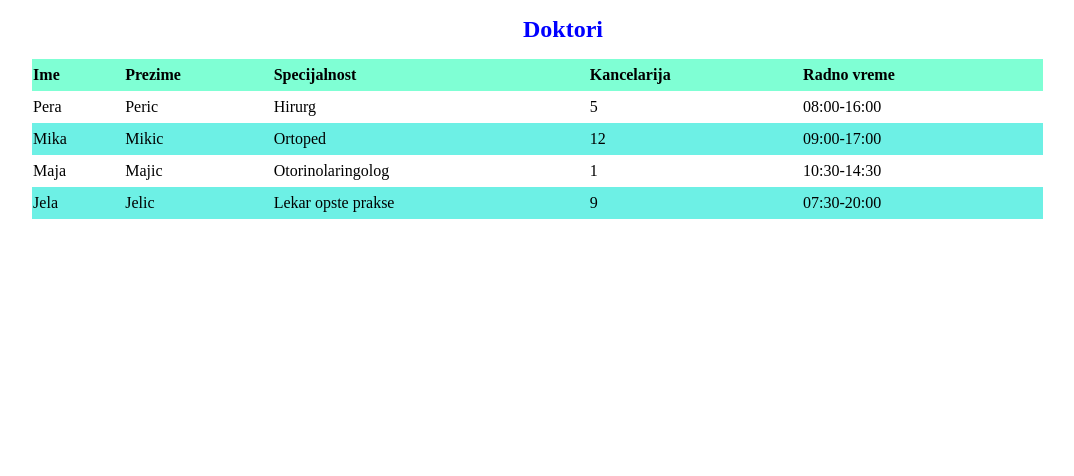
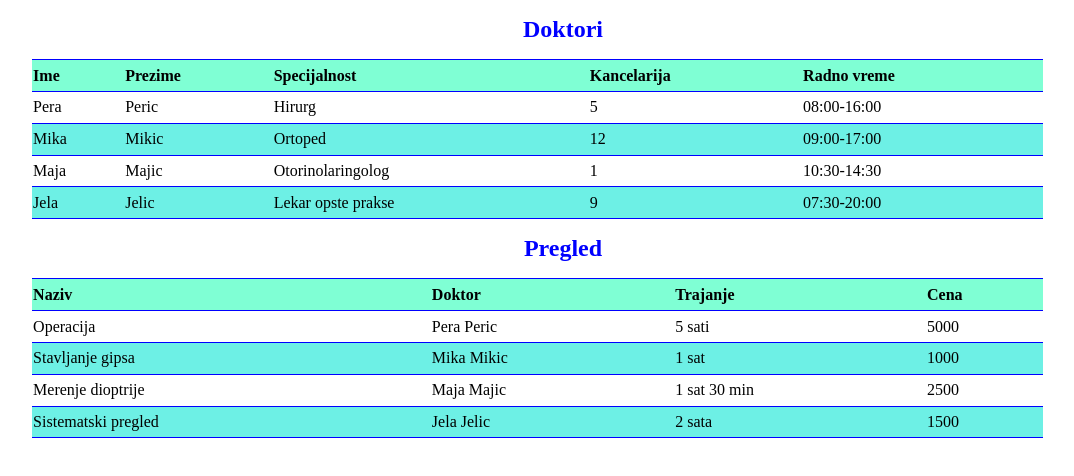
Before and after one commit to ssoko1/git-proba, a plain HTML site: page index.html in a window 1280 px wide. Shown: the whole page, without its empty margins (77-1151 px from the left). Drawn offline with Linux system fonts and the light colour scheme.

Commit message:
Kostur htmla

```diff
--- a/index.html
+++ b/index.html
@@ -46,5 +46,38 @@
             <td>07:30-20:00</td>
         </tr>
     </table>
+    <h1 class="pregled">Pregled</h1>
+    <table>
+        <tr class="jedan">
+            <th>Naziv</th>
+            <th>Doktor</th>
+            <th>Trajanje</th>
+            <th>Cena</th>
+        </tr>
+        <tr class="dva">
+            <td>Operacija</td>
+            <td>Pera Peric</td>
+            <td>5 sati</td>
+            <td>5000</td>
+        </tr>
+        <tr class="tri">
+            <td>Stavljanje gipsa</td>
+            <td>Mika Mikic</td>
+            <td>1 sat</td>
+            <td>1000</td>
+        </tr>
+        <tr class="cetiri">
+            <td>Merenje dioptrije</td>
+            <td>Maja Majic</td>
+            <td>1 sat 30 min</td>
+            <td>2500</td>
+        </tr>
+        <tr class="pet">
+            <td>Sistematski pregled</td>
+            <td>Jela Jelic</td>
+            <td>2 sata</td>
+            <td>1500</td>
+        </tr>
+    </table>
 </body>
 </html>
--- a/scss/styles.scss
+++ b/scss/styles.scss
@@ -3,7 +3,7 @@
 body{
 height: 100vh;
 }
-.doktor{
+.doktor,.pregled{
     color: blue;
     font-weight: bold;
     font-size: x-large;
@@ -18,17 +18,23 @@ table{
     border-collapse: collapse;
     th{
         text-align: start;
+        border-bottom: 0.1em  blue solid;
+        border-top: 0.1em blue solid;
+    }
+    td{
+        border-bottom: 0.1em blue solid;
+        border-top: 0.1em blue solid;
     }
 }
-.prvi{
+.prvi,.jedan{
     background-color: aquamarine;
 
 }
-.treci{
+.treci,.tri{
    @include red;
 
 }
-.peti{
+.peti,.pet{
     @include red;
 
 }
```
Also changed, not shown: css/styles.css, 1 other file.
